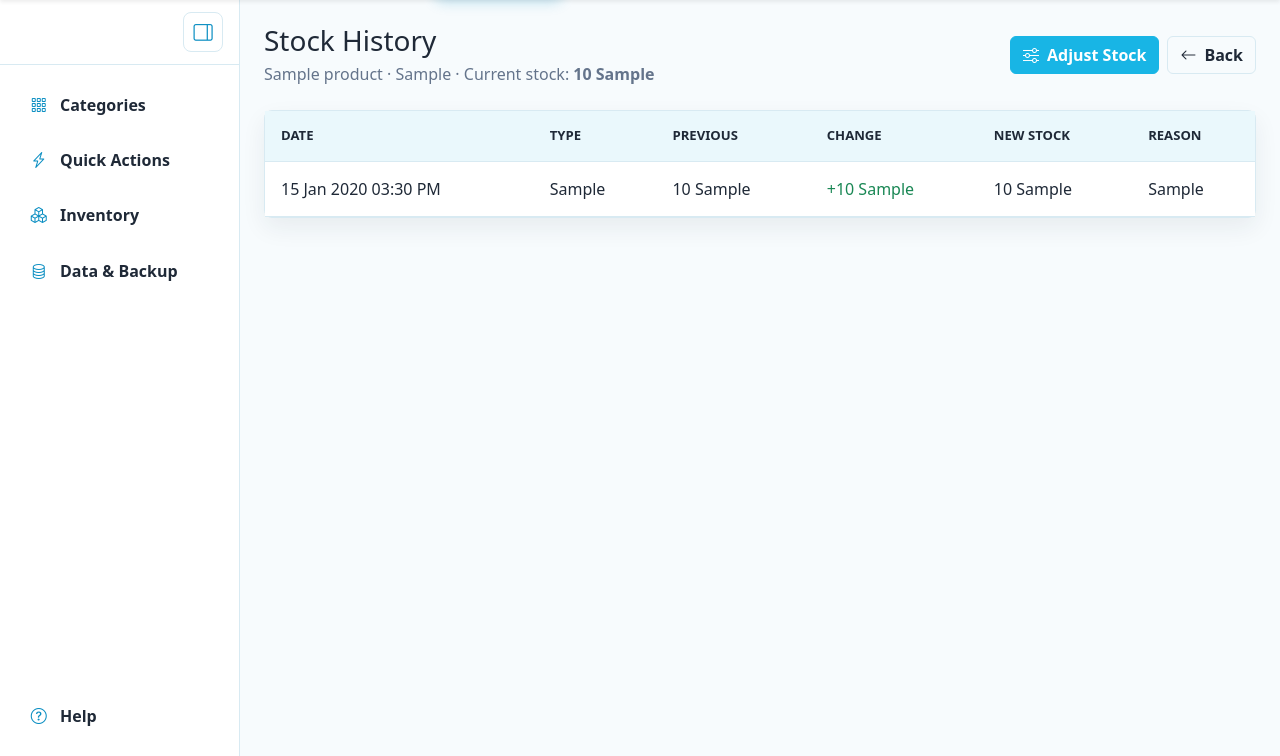
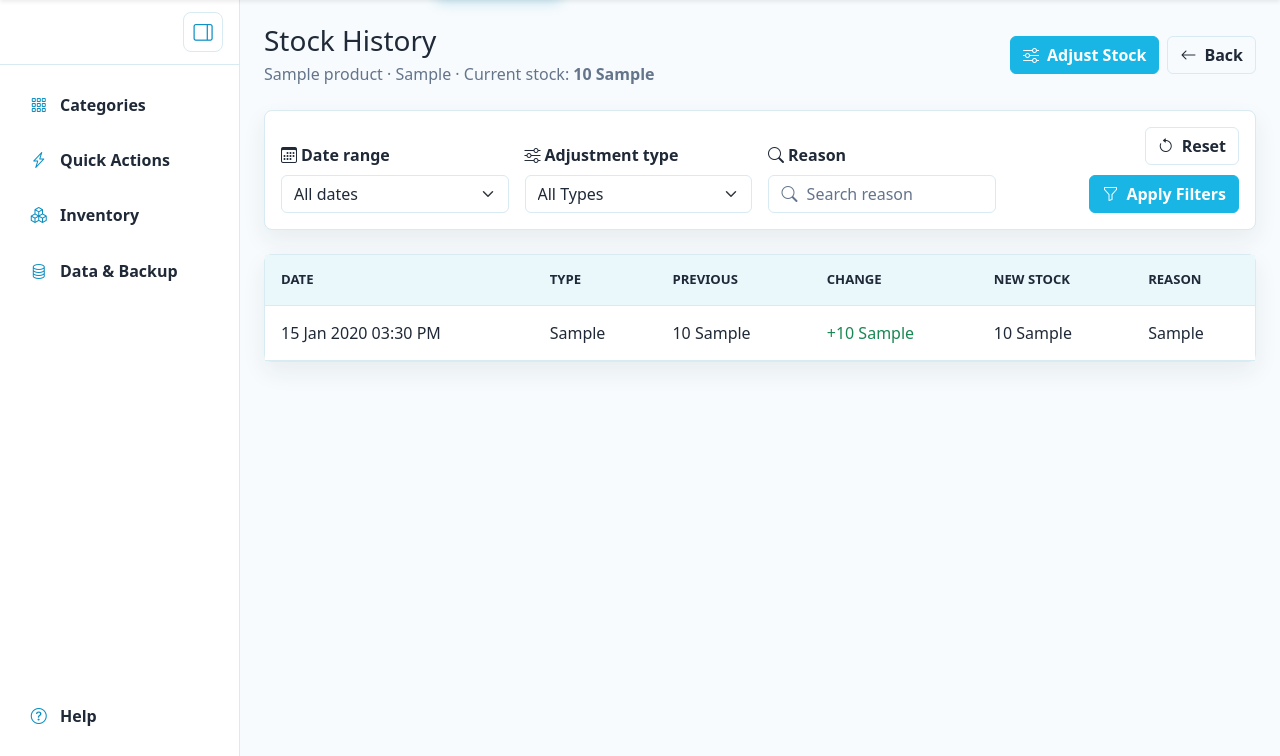
Before and after one commit to trinathprasad/smart-pos, a Flask app: page /products/1/stock-history in a window 1280 px wide. Shown: the part 117-873 px from the top of the page. Run offline with Flask 3, Linux system fonts and the light colour scheme; tables that the repository leaves empty hold one stand-in row (values such as "Sample post").

Commit message:
Add stock history filters

```diff
--- a/app/routes/products.py
+++ b/app/routes/products.py
@@ -1,4 +1,5 @@
 import csv
+from datetime import date, timedelta
 from decimal import Decimal, InvalidOperation
 from io import StringIO
 
@@ -8,7 +9,7 @@ from sqlalchemy.exc import IntegrityError
 
 from ..extensions import db
 from ..models import Category, Product, SaleItem, StockMovement
-from ..utils import format_indian_number, to_decimal
+from ..utils import format_indian_number, local_today, to_decimal, utc_bounds_for_local_date
 
 
 products_bp = Blueprint("products", __name__, url_prefix="/products")
@@ -328,8 +329,76 @@ def adjust_stock(product_id):
 @products_bp.route("/<int:product_id>/stock-history")
 def stock_history(product_id):
     product = Product.query.get_or_404(product_id)
-    movements = StockMovement.query.filter_by(product_id=product.id).order_by(StockMovement.created_at.desc(), StockMovement.id.desc()).all()
-    return render_template("products/stock_history.html", product=product, movements=movements, return_to=_safe_return_path())
+    date_range = request.args.get("date_range", "").strip().lower()
+    adjustment_type = request.args.get("adjustment_type", "").strip().lower()
+    reason_query = request.args.get("reason", "").strip()
+    start_date_value = request.args.get("start_date", "").strip()
+    end_date_value = request.args.get("end_date", "").strip()
+    allowed_date_ranges = {"today", "last_7_days", "last_30_days", "custom"}
+    allowed_adjustment_types = {"increase", "decrease", "set"}
+    if date_range not in allowed_date_ranges:
+        date_range = ""
+    if adjustment_type not in allowed_adjustment_types:
+        adjustment_type = ""
+
+    today = local_today()
+    start_date = None
+    end_date = None
+    filter_errors = []
+    if date_range == "today":
+        start_date = end_date = today
+    elif date_range == "last_7_days":
+        start_date, end_date = today - timedelta(days=6), today
+    elif date_range == "last_30_days":
+        start_date, end_date = today - timedelta(days=29), today
+    elif date_range == "custom":
+        try:
+            start_date = date.fromisoformat(start_date_value) if start_date_value else None
+            end_date = date.fromisoformat(end_date_value) if end_date_value else None
+        except ValueError:
+            filter_errors.append("Enter valid custom start and end dates.")
+        if start_date is None or end_date is None:
+            filter_errors.append("Custom date range requires both a start date and an end date.")
+
+    if start_date and end_date:
+        if start_date > end_date:
+            filter_errors.append("Start date cannot be later than end date.")
+        if start_date > today or end_date > today:
+            filter_errors.append("Future dates cannot be included in stock history.")
+
+    movements = []
+    if not filter_errors:
+        movement_query = StockMovement.query.filter(StockMovement.product_id == product.id)
+        if start_date and end_date:
+            start_datetime, _ = utc_bounds_for_local_date(start_date)
+            _, end_datetime = utc_bounds_for_local_date(end_date)
+            movement_query = movement_query.filter(
+                StockMovement.created_at >= start_datetime,
+                StockMovement.created_at <= end_datetime,
+            )
+        else:
+            _, today_end_datetime = utc_bounds_for_local_date(today)
+            movement_query = movement_query.filter(StockMovement.created_at <= today_end_datetime)
+        if adjustment_type:
+            movement_query = movement_query.filter(StockMovement.adjustment_type == adjustment_type)
+        if reason_query:
+            movement_query = movement_query.filter(StockMovement.reason.ilike(f"%{reason_query}%"))
+        movements = movement_query.order_by(StockMovement.created_at.desc(), StockMovement.id.desc()).all()
+    for error in filter_errors:
+        flash(error, "danger")
+
+    return render_template(
+        "products/stock_history.html",
+        product=product,
+        movements=movements,
+        return_to=_safe_return_path(),
+        date_range=date_range,
+        adjustment_type=adjustment_type,
+        reason_query=reason_query,
+        start_date_value=start_date_value,
+        end_date_value=end_date_value,
+        today_date=today.isoformat(),
+    )
 
 
 @products_bp.route("/export")
--- a/app/templates/products/stock_history.html
+++ b/app/templates/products/stock_history.html
@@ -10,6 +10,53 @@
     <div class="d-flex gap-2">
         <a href="{{ url_for('products.adjust_stock', product_id=product.id, return_to=return_to) }}" class="btn btn-primary"><i class="bi bi-sliders me-2"></i>Adjust Stock</a>
         <a href="{{ return_to or url_for('products.inventory') }}" class="btn btn-outline-secondary"><i class="bi bi-arrow-left me-2"></i>Back</a>
+    </div>
+</div>
+<div class="card mb-4">
+    <div class="card-body">
+        <form method="get" class="product-filter-form" id="stockHistoryFilterForm">
+            {% if return_to %}<input type="hidden" name="return_to" value="{{ return_to }}">{% endif %}
+            <div>
+                <label class="form-label" for="stockHistoryDateRange"><i class="bi bi-calendar3 me-1"></i>Date range</label>
+                <select id="stockHistoryDateRange" name="date_range" class="form-select">
+                    <option value="">All dates</option>
+                    <option value="today" {% if date_range == "today" %}selected{% endif %}>Today</option>
+                    <option value="last_7_days" {% if date_range == "last_7_days" %}selected{% endif %}>Last 7 Days</option>
+                    <option value="last_30_days" {% if date_range == "last_30_days" %}selected{% endif %}>Last 30 Days</option>
+                    <option value="custom" {% if date_range == "custom" %}selected{% endif %}>Custom Date Range</option>
+                </select>
+            </div>
+            <div id="stockHistoryCustomDates" class="d-flex flex-wrap gap-3 {% if date_range != 'custom' %}d-none{% endif %}">
+                <div>
+                    <label class="form-label" for="stockHistoryStartDate">Start date</label>
+                    <input id="stockHistoryStartDate" name="start_date" type="date" class="form-control" value="{{ start_date_value }}" max="{{ today_date }}">
+                </div>
+                <div>
+                    <label class="form-label" for="stockHistoryEndDate">End date</label>
+                    <input id="stockHistoryEndDate" name="end_date" type="date" class="form-control" value="{{ end_date_value }}" max="{{ today_date }}">
+                </div>
+            </div>
+            <div>
+                <label class="form-label" for="stockHistoryType"><i class="bi bi-sliders me-1"></i>Adjustment type</label>
+                <select id="stockHistoryType" name="adjustment_type" class="form-select">
+                    <option value="">All Types</option>
+                    <option value="increase" {% if adjustment_type == "increase" %}selected{% endif %}>Increase</option>
+                    <option value="decrease" {% if adjustment_type == "decrease" %}selected{% endif %}>Decrease</option>
+                    <option value="set" {% if adjustment_type == "set" %}selected{% endif %}>Set Stock</option>
+                </select>
+            </div>
+            <div class="product-filter-main">
+                <label class="form-label" for="stockHistoryReason"><i class="bi bi-search me-1"></i>Reason</label>
+                <div class="product-search-control">
+                    <i class="bi bi-search product-search-icon"></i>
+                    <input id="stockHistoryReason" name="reason" type="search" class="form-control" value="{{ reason_query }}" placeholder="Search reason" autocomplete="off">
+                </div>
+            </div>
+            <div class="product-filter-actions">
+                <a href="{{ url_for('products.stock_history', product_id=product.id, return_to=return_to) }}" class="btn btn-outline-secondary d-inline-flex align-items-center justify-content-center"><i class="bi bi-arrow-counterclockwise me-2"></i>Reset</a>
+                <button type="submit" class="btn btn-primary d-inline-flex align-items-center justify-content-center"><i class="bi bi-funnel me-2"></i>Apply Filters</button>
+            </div>
+        </form>
     </div>
 </div>
 <div class="card">
@@ -34,3 +81,15 @@
     </div>
 </div>
 {% endblock %}
+{% block scripts %}
+<script>
+    const stockHistoryDateRange = document.getElementById("stockHistoryDateRange");
+    const stockHistoryCustomDates = document.getElementById("stockHistoryCustomDates");
+
+    if (stockHistoryDateRange && stockHistoryCustomDates) {
+        stockHistoryDateRange.addEventListener("change", () => {
+            stockHistoryCustomDates.classList.toggle("d-none", stockHistoryDateRange.value !== "custom");
+        });
+    }
+</script>
+{% endblock %}
```
